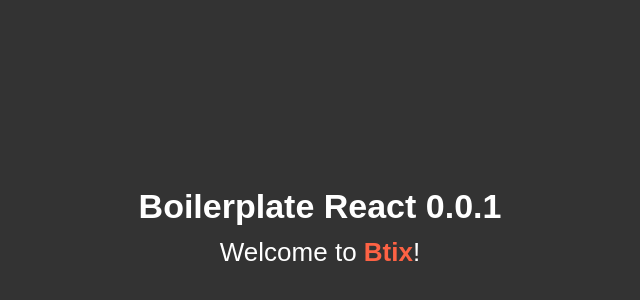
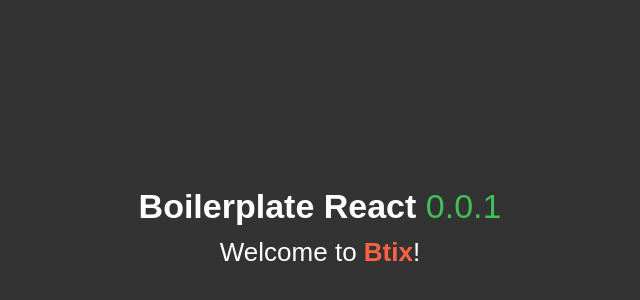
Before and after one commit to MatheusPalmieri/boilerplate-react, a React (Vite) app: page / in a window 1280 px wide. Shown: the part 174-474 px from the top of the page, without its empty margins (320-960 px from the left). Built offline with nearby package versions, Linux system fonts and the light colour scheme.

Commit message:
feat: update color version

```diff
--- a/src/pages/Home/index.tsx
+++ b/src/pages/Home/index.tsx
@@ -4,7 +4,10 @@ export const Home = () => (
   <Container>
     <Flex h="100dvh" direction="column" align="center" justify="center">
       <Text fz="h1" fw="bold">
-        Boilerplate React 0.0.1
+        Boilerplate React{" "}
+        <Text span fz="h1" c="green.6">
+          0.0.1
+        </Text>
       </Text>
 
       <Text fz="h2">
```
